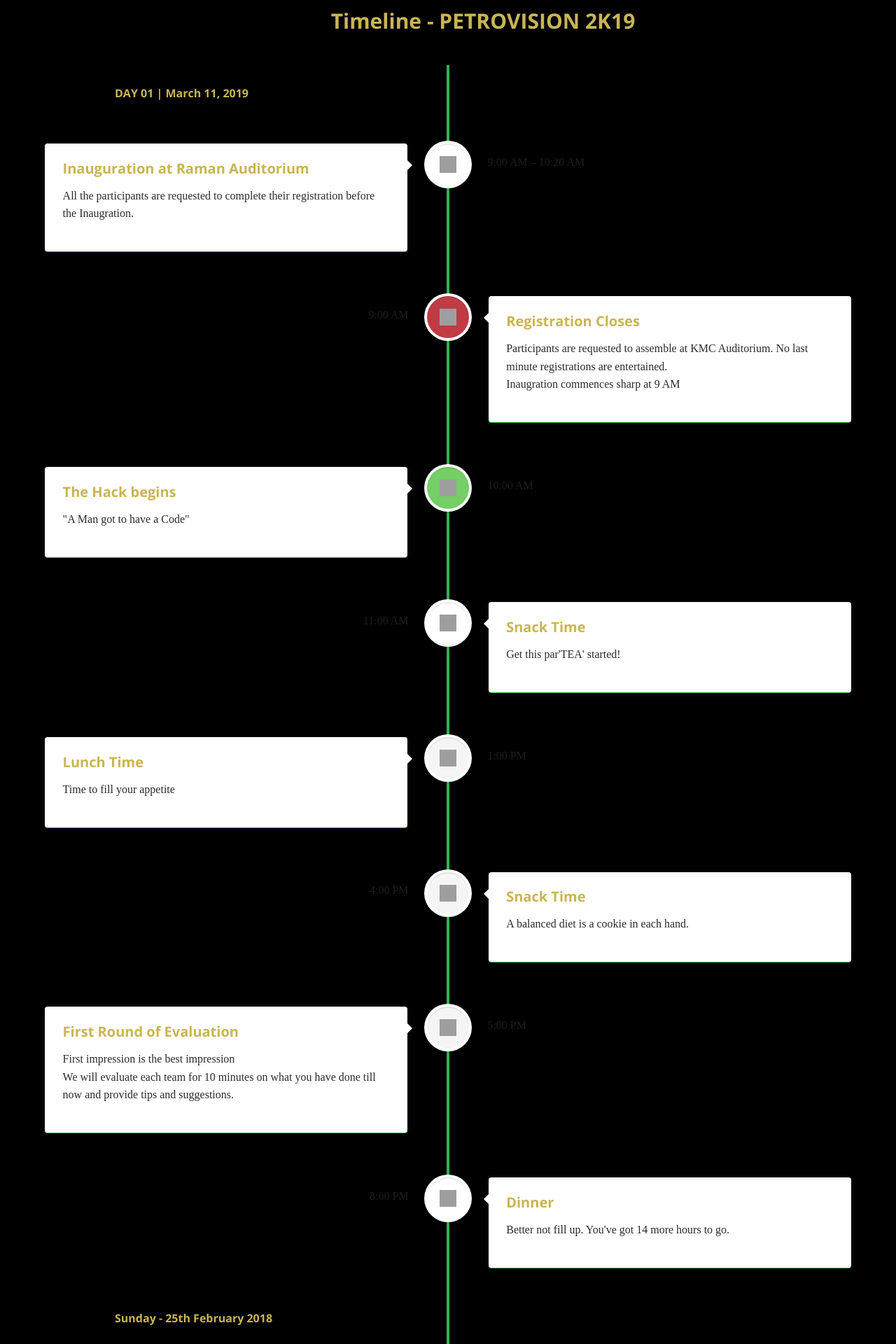
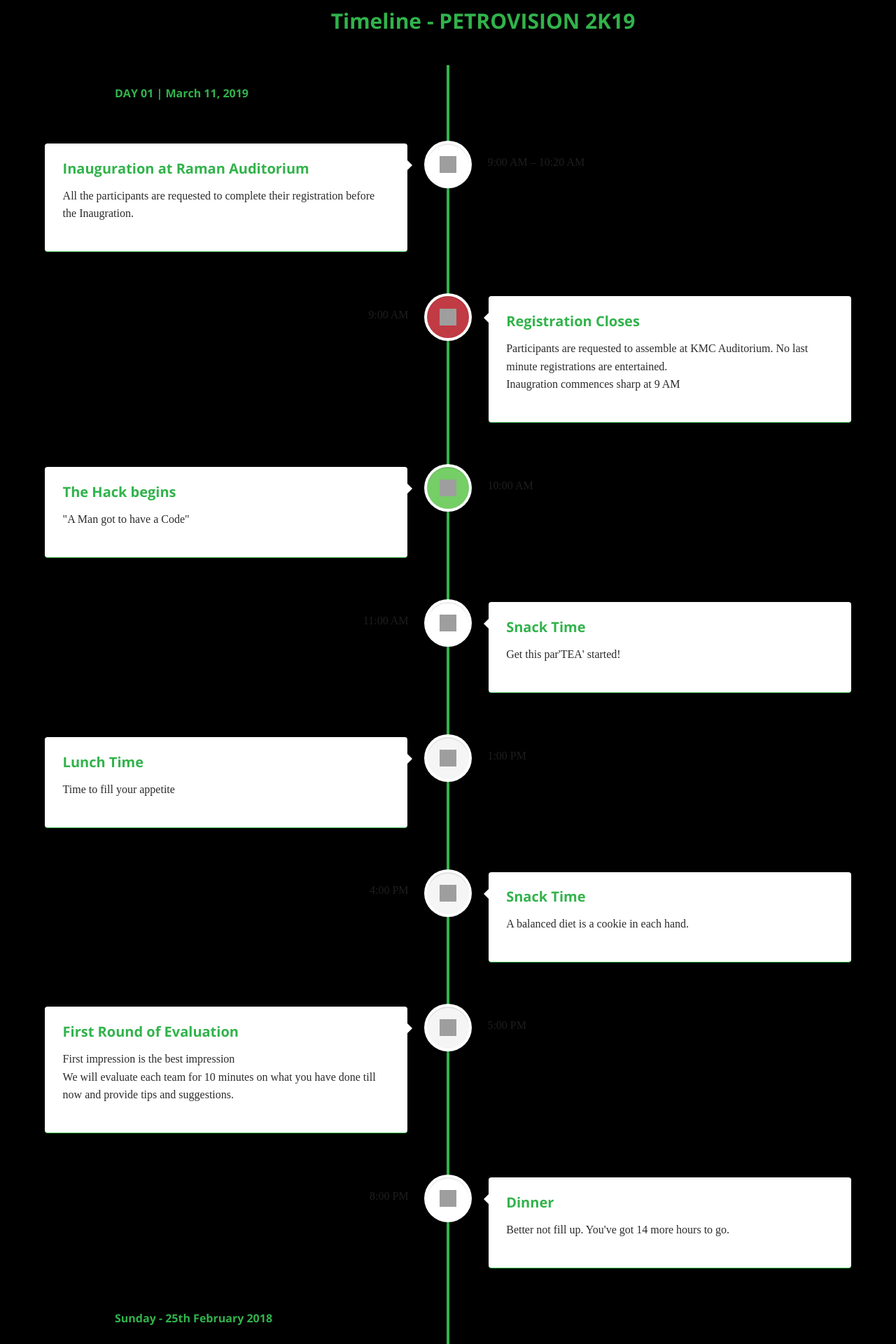
Before and after one commit to startersup/sympo, a PHP site: page /tl.html in a window 1280 px wide. Shown: the top 1920 px of the page at 70% size. Run offline with PHP 8.4, Linux system fonts and the light colour scheme; some libraries are stand-ins or nearby versions; some web fonts are replaced; grey boxes are pictures that could not be loaded.

Commit message:
Update tl.css
ss

```diff
--- a/assets/css/tl.css
+++ b/assets/css/tl.css
@@ -37,7 +37,7 @@ h1
 h1, h2 {
   font-family: "Open Sans", sans-serif;
   font-weight: bold;
-  color:#C9B552 !important;
+  color:#31b34b !important;
 }
 
 /* --------------------------------
```
